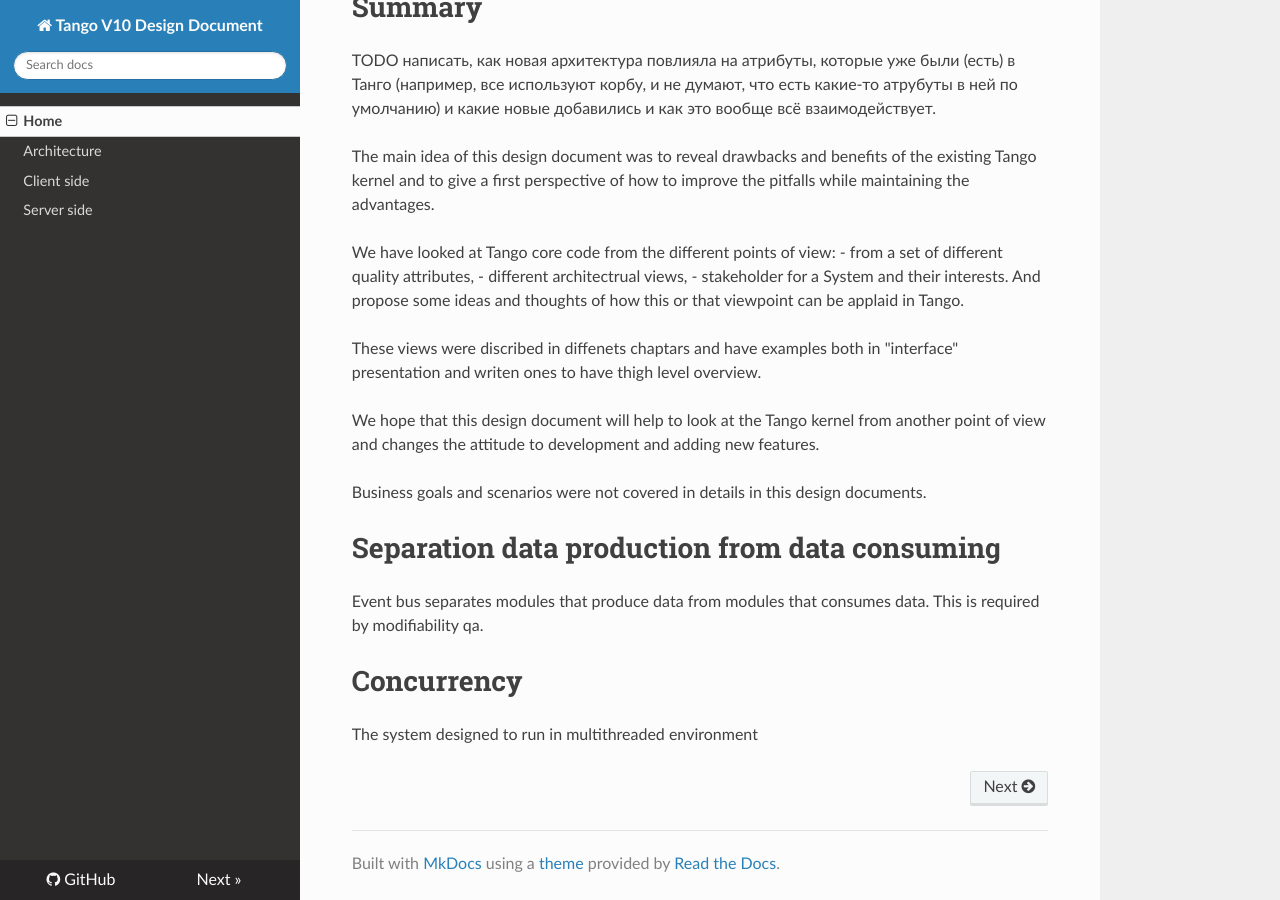
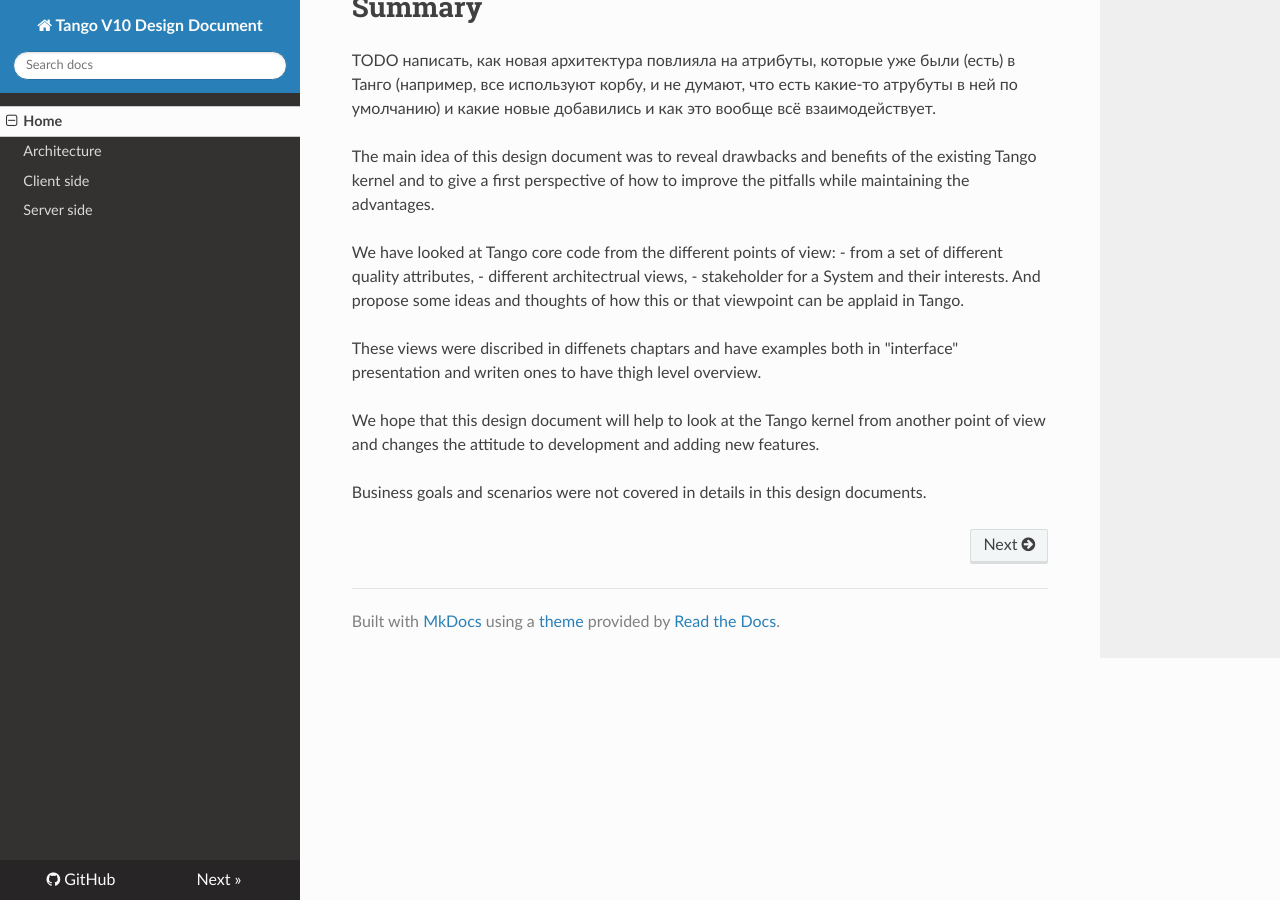
Before and after one commit to Ingvord/tango-v10-design-doc, an MkDocs documentation site: the page built from docs/index.md, in a window 1280 px wide and 900 px high, scrolled down 4656 px. Built offline with MkDocs 1.6.1, drawn with Linux system fonts in a browser that asks for light colours; nearby versions of some CDN libraries; old or Windows-style settings are respelled for this version of MkDocs.

Commit message:
Update index.md

```diff
--- a/docs/index.md
+++ b/docs/index.md
@@ -185,11 +185,3 @@ These views were discribed in diffenets chaptars and have examples both in "inte
 We hope that this design document will help to look at the Tango kernel from another point of view and changes the attitude to development and adding new features.
 
 Business goals and scenarios were not covered in details in this design documents.
-
-# Separation data production from data consuming
-
-Event bus separates modules that produce data from modules that consumes data. This is required by modifiability qa.
-
-# Concurrency
-
-The system designed to run in multithreaded environment
```
